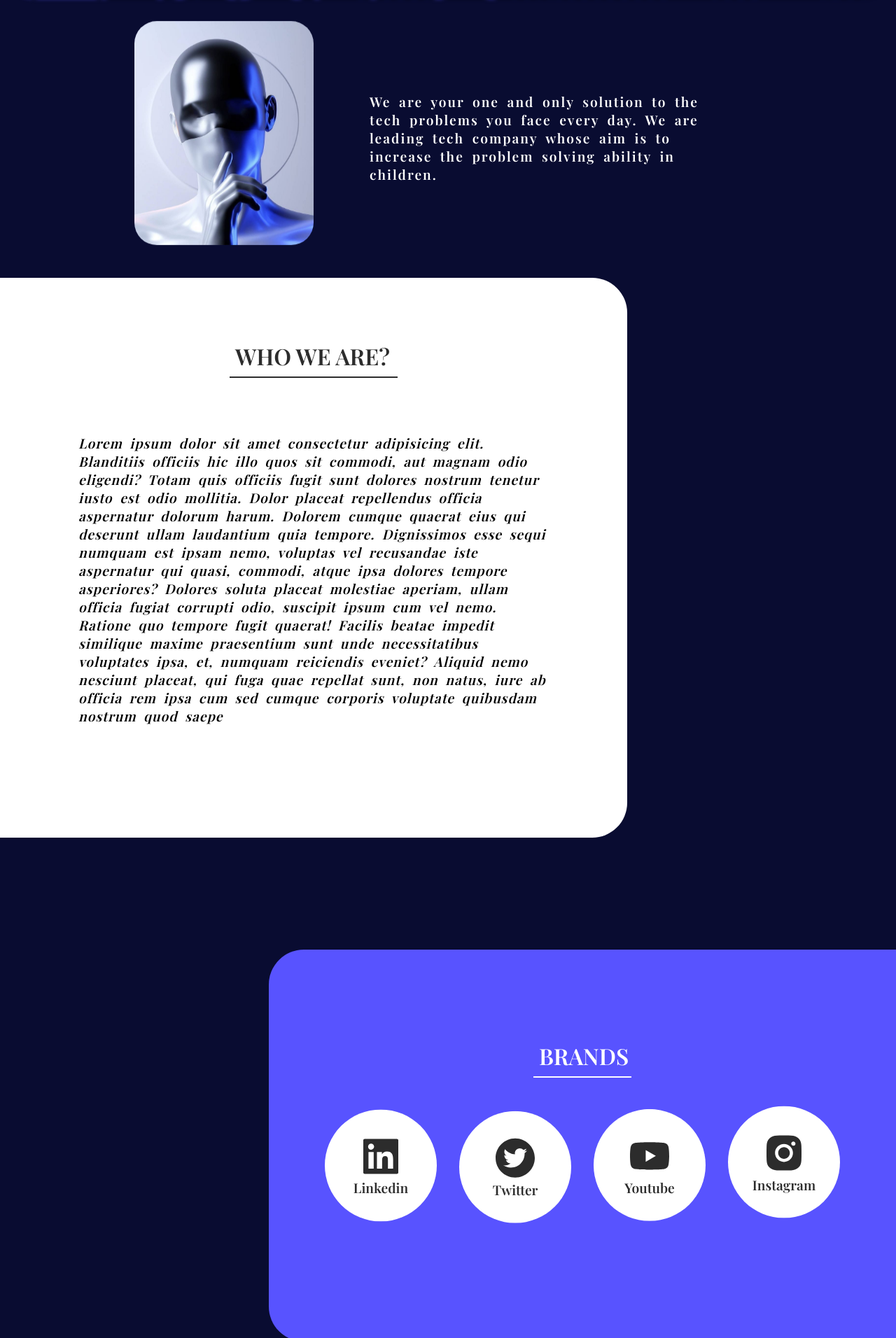
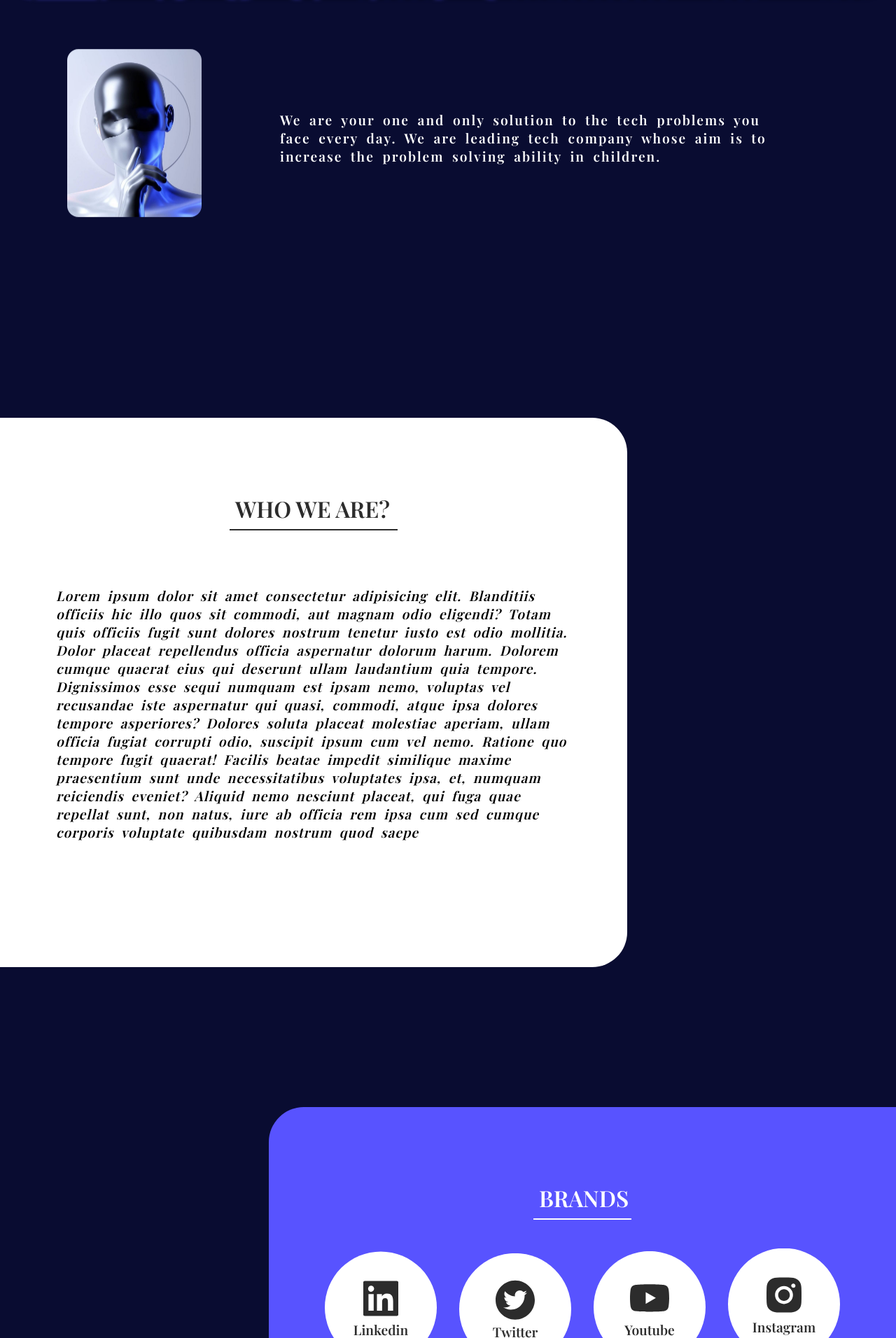
Before and after one commit to Bethegnt/onetechie, a React (Create React App) app: page / in a window 1280 px wide. Shown: the part 888-2800 px from the top of the page at 70% size. Built offline with nearby package versions, Linux system fonts and the light colour scheme.

Commit message:
All done.

```diff
--- a/src/styles/Footer.scss
+++ b/src/styles/Footer.scss
@@ -1,5 +1,8 @@
 @import "Colors.scss";
 
+Footer{
+  padding: 100px 0px 100px 0px;
+}
 footer{
   background-color: $first;
   height: 200px;
@@ -16,6 +19,7 @@ footer{
     flex-direction: column;
     align-items: center;
     justify-content: center;
+    // padding: 100px 0px 100px 0px;
 
     >h1{
       font: 500 2rem $text1;
--- a/src/styles/Home.scss
+++ b/src/styles/Home.scss
@@ -40,31 +40,36 @@
 
 .home2 {
   width: 100%;
-  height: 100vh;
+  height: fit-content;
   background-color: $second;
   padding: 100px 0;
   display: flex;
   align-items: center;
   justify-content: center;
-  margin-top: -200px;
+  margin-top: -100px;
 
   > img {
     width: 20%;
-    border-radius: 2rem;
+    padding: 2rem;
+    height: fit-content;
+    border-radius: 3rem;
     animation: imgUp 0.7s linear infinite alternate;
   }
 
   > div {
-    width: 50%;
+    width: 70%;
+    height: 50vh;
     display: flex;
     flex-direction: column;
     justify-content: center;
     align-items: center;
     padding: 5rem;
-    height: 100vh;
+    // height: 70vh;
 
     p {
       color: $first;
+      // padding: -200px;
+      height: fit-content;
       letter-spacing: 2px;
       word-spacing: 5px;
       font: 100 1.2rem $text1;
@@ -80,21 +85,23 @@
 
 .home3 {
   width: 100%;
-  height: 120vh;
+  height:fit-content;
   background-color: $second;
-  margin-top: -200px;
+  // margin-top: -200px;
+  padding: 100px 0px 100px 0px;
   display: flex;
 
   > div {
     width: 70%;
-    height: 100vh;
+    height: fit-content; //something change here????
     background-color: $first;
     border-radius: 0 50px 50px 0;
     display: flex;
     flex-direction: column;
     align-items: center;
     justify-content: center;
-    padding: 2rem;
+    // padding: 1rem;
+    padding: 100px 0px 100px 0px;
 
     > h1 {
       text-transform: uppercase;
@@ -106,6 +113,7 @@
 
     > p {
       padding: 5rem;
+      height: fit-content;
       letter-spacing: 1px;
       word-spacing: 5px;
       line-height: 170%;
@@ -116,17 +124,19 @@
 
 .home4 {
   width: 100%;
-  height: 100vh;
+  height:fit-content;
   background-color: $second;
   display: flex;
   justify-content: flex-end;
+  padding: 100px 0px 100px 0px ;
 
   > div {
     background-color: $third;
     border-radius: 50px 0 0 50px;
     width: 70%;
-    height: 70vh;
-    padding: 2rem;
+    height: fit-content;
+    // padding: 2rem;
+    padding: 100px 0px 100px 0px;
     display: flex;
     flex-direction: column;
     align-items: center;
--- a/src/styles/mediaquery.scss
+++ b/src/styles/mediaquery.scss
@@ -1,9 +1,11 @@
 @media screen and (max-width: 820px) {
 
-    .home{
-      height: 100vh;
-    }
+
+  //   .home{
+  //     height: 100vh;
+  //   }
     .home2{
+      // padding: 0rem 0rem 0rem 2rem;
       height:80vh;
 
       img{
@@ -16,106 +18,116 @@
         height: 100vh;
       }
     }
-    .home3 {
-      height: 100vh;
+  //   .home3 {
+  //     height: 100vh;
+  //     > div {
+  //       height: 100vh;
+  //     }
+  //   }
+
+  //   .contact > main {
+  //     height: 120vh;
+  //     width: 100%;
+  //     border-radius: 0%;
+  //     h1 {
+  //       text-align: center;
+  //     }
+  //   }
+
+  //   .home4{
+  //     > div {
+  //       height: 70vh;
+  //     }
+  //   }
+  }
+
+  @media screen and (max-width: 700px) {
+  //   nav {
+  //     > h1 {
+  //       display: none;
+  //     }
+  //     > main {
+  //       width: 100%;
+  //       justify-content: center;
+  //       a {
+  //         margin: 0.5rem;
+  //       }
+  //     }
+  //   }
+
+  //   .home > main {
+  //     align-items: center;
+  //     h1 {
+  //       font-size: 3rem;
+  //     }
+  //   }
+
+    .home2 {
+      height: 130vh;
+
+      flex-direction: column;
+      img {
+        width: 70%;
+        height: fit-content;
+        padding: 5rem;
+        border-radius: 8rem;
+
+      }
       > div {
-        height: 100vh;
+        >p{
+          // height: 80vh;
+
+        }
+        // height: fit-content;
+        // width: 100%;
       }
     }
 
-    .contact > main {
-      height: 120vh;
-      width: 100%;
-      border-radius: 0%;
-      h1 {
-        text-align: center;
-      }
-    }
+  //   .home3 {
+  //     height: 130vh;
+  //     > div {
+  //       height: fit-content;
+  //       text-align:justify;
+  //       width: 90%;
+  //       border-radius: 0px 50px 50px 0px;
+  //       > p {
+  //         padding: 5rem 3rem 4rem;
+  //         font-size: 1.2rem;
+  //         line-height: 150%;
+  //       }
+  //     }
+  //   }
 
-    .home4{
-      > div {
-        height: 70vh;
-      }
-    }
-  }
+  //   .home4 {
+  //     align-items: center;
+  //     > div {
+  //       border-radius: 50px 0px 0px 50px;
+  //       width: 90%;
+  //       height: unset;
+  //     }
+  //   }
 
-  @media screen and (max-width: 700px) {
-    nav {
-      > h1 {
-        display: none;
-      }
-      > main {
-        width: 100%;
-        justify-content: center;
-        a {
-          margin: 0.5rem;
-        }
-      }
-    }
+  //   .contact > main {
+  //     padding: 1rem;
+  //     h1 {
+  //       margin: 1rem;
+  //     }
+  //     > form {
+  //       margin: 0%;
+  //       > div {
+  //         width: 100%;
+  //       }
+  //     }
+  //   }
 
-    .home > main {
-      align-items: center;
-      h1 {
-        font-size: 3rem;
-      }
-    }
-
-    .home2 {
-      height: 230vh;
-      flex-direction: column;
-      img {
-        width: 80%;
-      }
-      > div {
-        width: 100%;
-      }
-    }
-
-    .home3 {
-      height: 130vh;
-      > div {
-        height: fit-content;
-        text-align:justify;
-        width: 90%;
-        border-radius: 0px 50px 50px 0px;
-        > p {
-          padding: 5rem 3rem 4rem;
-          font-size: 1.2rem;
-          line-height: 150%;
-        }
-      }
-    }
-
-    .home4 {
-      align-items: center;
-      > div {
-        border-radius: 50px 0px 0px 50px;
-        width: 90%;
-        height: unset;
-      }
-    }
-
-    .contact > main {
-      padding: 1rem;
-      h1 {
-        margin: 1rem;
-      }
-      > form {
-        margin: 0%;
-        > div {
-          width: 100%;
-        }
-      }
-    }
-
-    footer {
-      height: 50vh;
-      grid-template-columns: 1fr;
-      padding: 5rem;
-      > div {
-        align-items: center;
-      }
-    }
+  //   footer {
+  //     height: 50vh;
+  //     grid-template-columns: 1fr;
+  //     padding: 5rem;
+  //     > div {
+  //       align-items: center;
+  //     }
+  //   }
   }
 
   @media screen and (max-width: 375px) {
```
